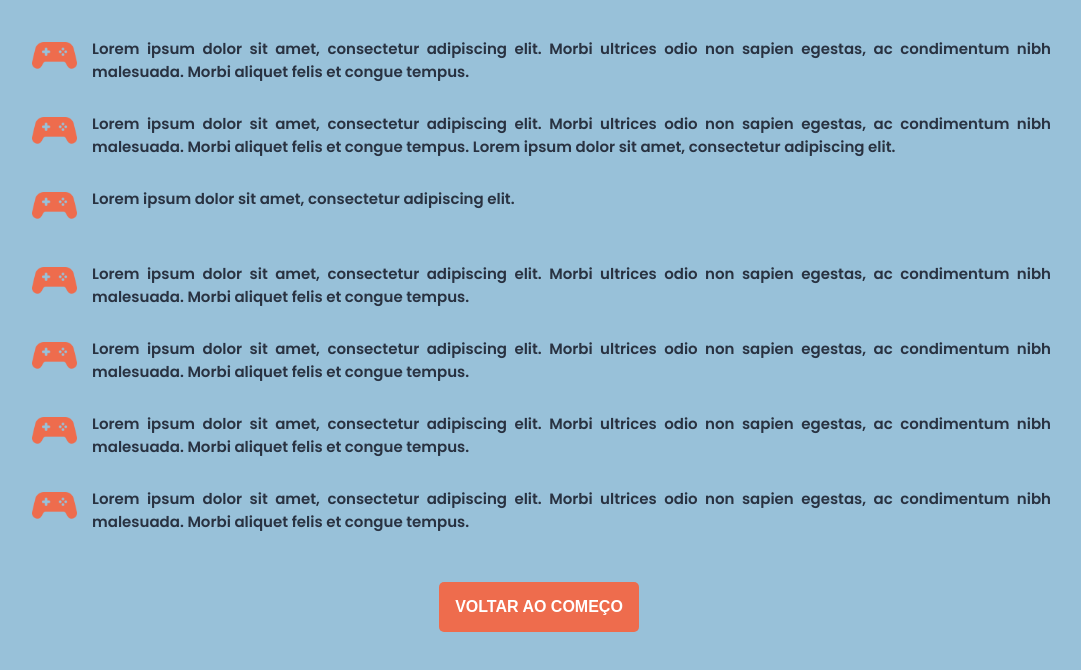
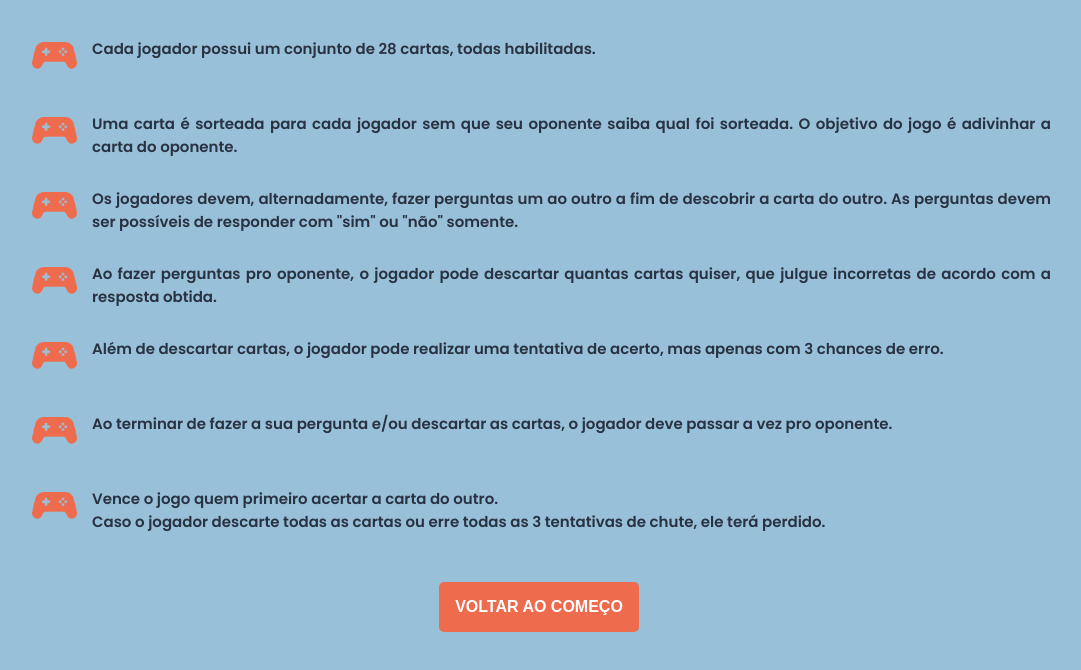
Before and after one commit to DayaToledo/FPGA-memoryToMemory, a website: page src/views/rules.html in a window 1280 px wide. Shown: the part 108-778 px from the top of the page, without its empty margins (101-1182 px from the left). Drawn offline with nearby package versions, Linux system fonts and the light colour scheme.

Commit message:
Add authors and about game

```diff
--- a/public/scripts/game.js
+++ b/public/scripts/game.js
@@ -66,7 +66,7 @@ socket.on('updatePlayers', updatePlayer);
 const getAndRenderAndSendMessage = () => {
   event.preventDefault();
   var message = $('input[name=message]').val();
-  document.querySelector('input[name=message]').innerHTML = '';
+  document.querySelector('input[name=message]').value = '';
 
   if (message.length) {
     var messageObject = {
--- a/public/scripts/home.js
+++ b/public/scripts/home.js
@@ -1,6 +1,7 @@
 const handleInitDocument = () => {
   const startBtn = document.getElementById("start");
   const rulesBtn = document.getElementById("rules");
+  const aboutBtn = document.getElementById("about");
 
   const modal = document.getElementById("modal-box");
   const span = document.getElementById("btn-close-modal");
@@ -8,6 +9,7 @@ const handleInitDocument = () => {
   span.onclick = () => modal.style.display = "none";
   startBtn.onclick = () => modal.style.display = "flex";
   rulesBtn.onclick = () => window.location = '/rules';
+  aboutBtn.onclick = () => window.location = '/about';
 
   window.onclick = (event) => {
     if (event.target == modal) {
--- /dev/null
+++ b/public/styles/about.css
@@ -0,0 +1,67 @@
+* {
+  margin: 0;
+  padding: 0;
+  box-sizing: border-box;
+}
+
+html,
+body {
+  height: 100vh;
+  width: 100vw;
+  color: #293241;
+  font: 500 15px Poppins;
+  background-color: #98C1D9;
+}
+
+main h1 {
+  font-size: 30px;
+  margin-bottom: 40px;
+}
+
+main {
+  height: 100%;
+  width: 100%;
+  display: flex;
+  flex-direction: column;
+  justify-content: center;
+  align-items: center;
+}
+
+main button {
+  width: 200px;
+  height: 50px;
+  font-size: 16px;
+  background: #EE6C4D;
+  text-align: center;
+  line-height: 50px;
+  font-weight: bold;
+  color: #FFF;
+  margin-top: 20px;
+  border-radius: 5px;
+  border: none;
+}
+
+main button:hover {
+  background: #ea8c75;
+}
+
+main div {
+  display: flex;
+  align-items: flex-start;
+  justify-content: flex-start;
+  margin-bottom: 20px;
+  width: 80%;
+}
+
+main div img {
+  width: 55px;
+  height: 55px;
+  padding: 5px;
+  margin-right: 10px;
+}
+
+main div p {
+  font-weight: bold;
+  width: calc(80%-60px);
+  text-align: justify;
+}
--- a/public/styles/home.css
+++ b/public/styles/home.css
@@ -33,6 +33,10 @@ main {
   flex-direction: column;
   justify-content: center;
   align-items: center;
+}
+
+p {
+  margin-bottom: -100px;
 }
 
 button {
--- a/src/pages.js
+++ b/src/pages.js
@@ -19,3 +19,7 @@ export function pageEnd(req, res) {
 export function pageRules(req, res) {
     return res.render("rules.html");
 }
+
+export function pageAbout(req, res) {
+    return res.render("about.html");
+}
--- a/src/server.js
+++ b/src/server.js
@@ -1,8 +1,7 @@
 import express from 'express';
 import nunjucks from 'nunjucks';
 
-
-import { pageHome, pageGame, pageWaiting, pageEnd, pageRules } from './pages.js';
+import { pageHome, pageGame, pageWaiting, pageEnd, pageRules, pageAbout } from './pages.js';
 
 const app = express();
 
@@ -17,6 +16,7 @@ app.get("/waiting", pageWaiting);
 app.get("/game", pageGame);
 app.get("/end", pageEnd);
 app.get("/rules", pageRules);
+app.get("/about", pageAbout);
 
 import { createServer } from 'http';
 import { Server } from 'socket.io';
--- a/src/views/rules.html
+++ b/src/views/rules.html
@@ -23,54 +23,46 @@
       <div>
         <img src="/assets/gamepad.png" alt="" />
         <p>
-          Lorem ipsum dolor sit amet, consectetur adipiscing elit. Morbi
-          ultrices odio non sapien egestas, ac condimentum nibh malesuada. Morbi
-          aliquet felis et congue tempus.
+          Cada jogador possui um conjunto de 28 cartas, todas habilitadas.
         </p>
       </div>
       <div>
         <img src="/assets/gamepad.png" alt="" />
         <p>
-          Lorem ipsum dolor sit amet, consectetur adipiscing elit. Morbi
-          ultrices odio non sapien egestas, ac condimentum nibh malesuada. Morbi
-          aliquet felis et congue tempus. Lorem ipsum dolor sit amet,
-          consectetur adipiscing elit.
-        </p>
-      </div>
-      <div>
-        <img src="/assets/gamepad.png" alt="" />
-        <p>Lorem ipsum dolor sit amet, consectetur adipiscing elit.</p>
-      </div>
-      <div>
-        <img src="/assets/gamepad.png" alt="" />
-        <p>
-          Lorem ipsum dolor sit amet, consectetur adipiscing elit. Morbi
-          ultrices odio non sapien egestas, ac condimentum nibh malesuada. Morbi
-          aliquet felis et congue tempus.
+          Uma carta é sorteada para cada jogador sem que seu oponente saiba qual foi sorteada.
+          O objetivo do jogo é adivinhar a carta do oponente.
         </p>
       </div>
       <div>
         <img src="/assets/gamepad.png" alt="" />
         <p>
-          Lorem ipsum dolor sit amet, consectetur adipiscing elit. Morbi
-          ultrices odio non sapien egestas, ac condimentum nibh malesuada. Morbi
-          aliquet felis et congue tempus.
+          Os jogadores devem, alternadamente, fazer perguntas um ao outro a fim de descobrir a carta do outro.
+          As perguntas devem ser possíveis de responder com "sim" ou "não" somente.
         </p>
       </div>
       <div>
         <img src="/assets/gamepad.png" alt="" />
         <p>
-          Lorem ipsum dolor sit amet, consectetur adipiscing elit. Morbi
-          ultrices odio non sapien egestas, ac condimentum nibh malesuada. Morbi
-          aliquet felis et congue tempus.
+          Ao fazer perguntas pro oponente, o jogador pode descartar quantas cartas quiser, que julgue incorretas de acordo com a resposta obtida.
         </p>
       </div>
       <div>
         <img src="/assets/gamepad.png" alt="" />
         <p>
-          Lorem ipsum dolor sit amet, consectetur adipiscing elit. Morbi
-          ultrices odio non sapien egestas, ac condimentum nibh malesuada. Morbi
-          aliquet felis et congue tempus.
+          Além de descartar cartas, o jogador pode realizar uma tentativa de acerto, mas apenas com 3 chances de erro.
+        </p>
+      </div>
+      <div>
+        <img src="/assets/gamepad.png" alt="" />
+        <p>
+          Ao terminar de fazer a sua pergunta e/ou descartar as cartas, o jogador deve passar a vez pro oponente.
+        </p>
+      </div>
+      <div>
+        <img src="/assets/gamepad.png" alt="" />
+        <p>
+          Vence o jogo quem primeiro acertar a carta do outro. <br>
+          Caso o jogador descarte todas as cartas ou erre todas as 3 tentativas de chute, ele terá perdido.
         </p>
       </div>
       <button type="submit" id="restart">VOLTAR AO COMEÇO</button>
```
Also changed, not shown: src/views/about.html (added, +39 -0 lines), src/views/game.html (+2 -2 lines), src/views/home.html (+2 -0 lines).
